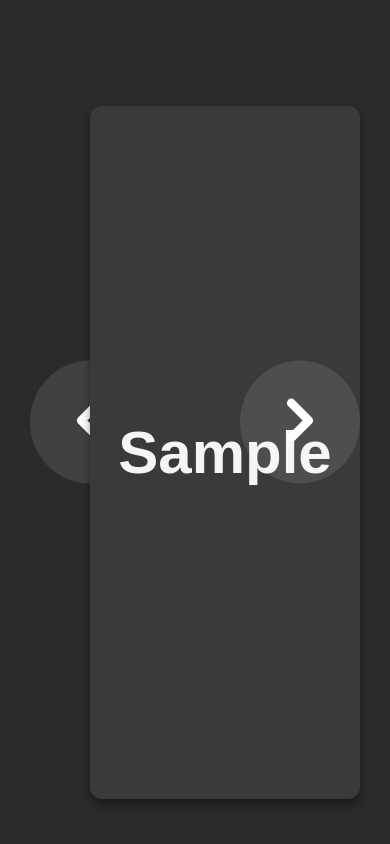
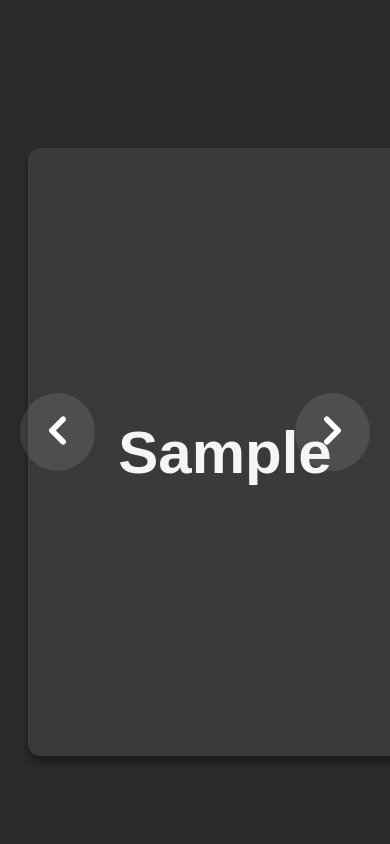
Before and after one commit to 77sasik-commits/flashcard, a Flask app: template templates/index.html in a window 390 px wide. Run offline with Flask 3, Linux system fonts and the light colour scheme; the template is opened without the code that fills it: most values are stand-ins (such as "Sample title", 1, 10 or a date in 2020).

Commit message:
Update style.css

```diff
--- a/static/style.css
+++ b/static/style.css
@@ -24,9 +24,9 @@ body {
     justify-content: center;
     align-items: center;
     position: relative;
-    width: 65%;   /* 카드 영역을 줄여서 버튼과 분리 */
+    width: 65%;
     height: 100%;
-    margin: 0 80px; /* 버튼과 카드 사이 충분한 여백 */
+    margin: 0 100px; /* 버튼과 카드 사이 충분한 여백 */
 }
 
 .card {
@@ -37,7 +37,7 @@ body {
     cursor: pointer;
     display: none;
     transform-origin: center center; /* 회전 기준을 중앙으로 */
-    margin: auto; /* 항상 중앙 */
+    margin: auto;
     position: absolute;
 }
 
@@ -88,6 +88,7 @@ body {
     position: absolute;
     top: 50%;
     transform: translateY(-50%);
+    z-index: 10; /* 카드 위로 올려서 겹치지 않게 */
 }
 
 #prevBtn {
@@ -118,6 +119,29 @@ body {
 
 /* 모바일 최적화 */
 @media (max-width: 768px) {
+    #card-wrapper {
+        flex-direction: column; /* 모바일에서는 세로 배치 */
+        justify-content: center;
+    }
+
     #card-container {
-        width: 85%;
-        margin
+        width: 90%;
+        height: 65vh;
+        margin: 20px 0; /* 버튼과 카드 위아래로 분리 */
+    }
+
+    #prevBtn, #nextBtn {
+        position: static; /* 모바일에서는 카드 아래쪽으로 이동 */
+        transform: none;
+        margin: 10px;
+    }
+
+    #card-wrapper svg {
+        width: 45px;
+        height: 45px;
+    }
+
+    #card-wrapper button {
+        padding: 15px;
+    }
+}
```
